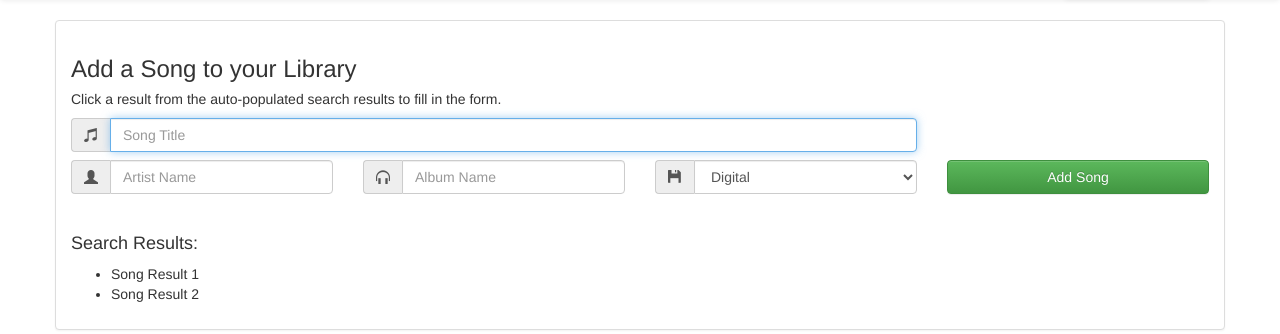
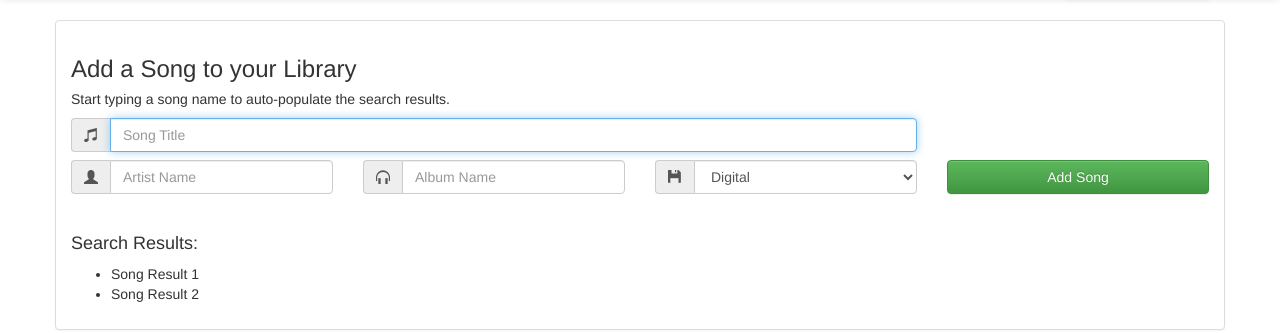
Before and after one commit to Senney/musika, a PHP site: page /add.php in a window 1280 px wide. Shown: the part 52-386 px from the top of the page. Run offline with PHP 8.4, Linux system fonts and the light colour scheme.

Commit message:
Updated UI functionality.

```diff
--- a/add.php
+++ b/add.php
@@ -10,6 +10,7 @@ require_once "./common/common.php";
         <?php
         load_bootstrap_css();
         ?>
+        <script src="js/add_song.js"></script>
     </head>
     <body>
 		<?php
@@ -20,13 +21,13 @@ require_once "./common/common.php";
 				<div class="panel panel-default">
 					<div class="panel-body">
 						<h3>Add a Song to your Library</h3>
-						<h5>Click a result from the auto-populated search results to fill in the form.</h5>
+						<h5>Start typing a song name to auto-populate the search results.</h5>
 						<form class="form form-add-song" role="form" method="handlers/add_song_handler.php" />
 							<div class="row">
 								<div class="col-xs-9 col-md-9">
 									<div class="input-group">
 										<span class="input-group-addon"><span class="glyphicon glyphicon-music"></span></span>
-										<input type="text" name="song-name" class="form-control" placeholder="Song Title" required autofocus />
+										<input type="text" id="song-name" name="song-name" class="form-control" placeholder="Song Title" required autofocus />
 									</div>
 								</div>
 							</div>
--- a/js/add_song.js
+++ b/js/add_song.js
@@ -0,0 +1,6 @@
+
+$(function() {
+	$("song-name").change(function() {
+		alert("Changing!");
+	});
+});
```
